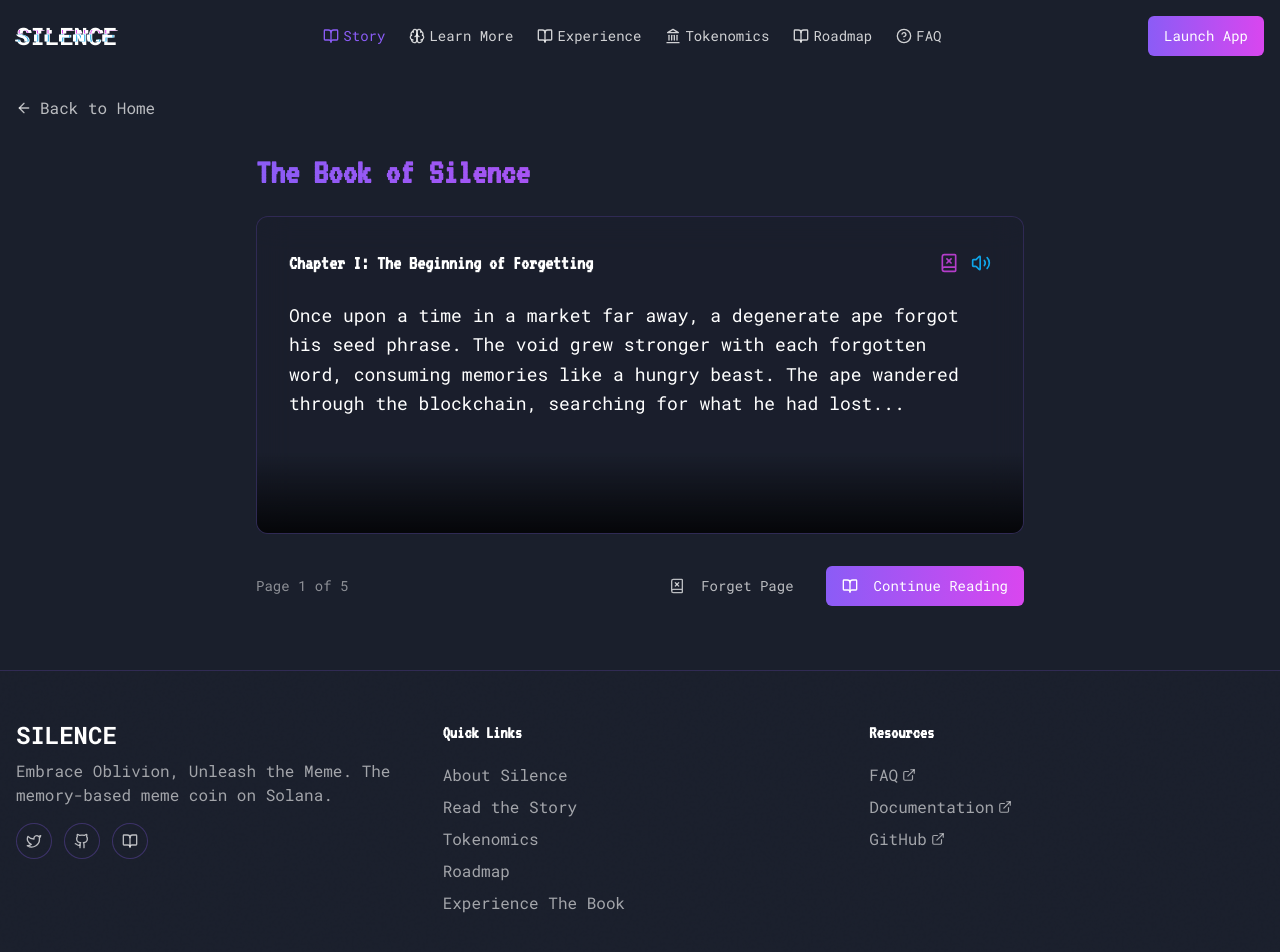
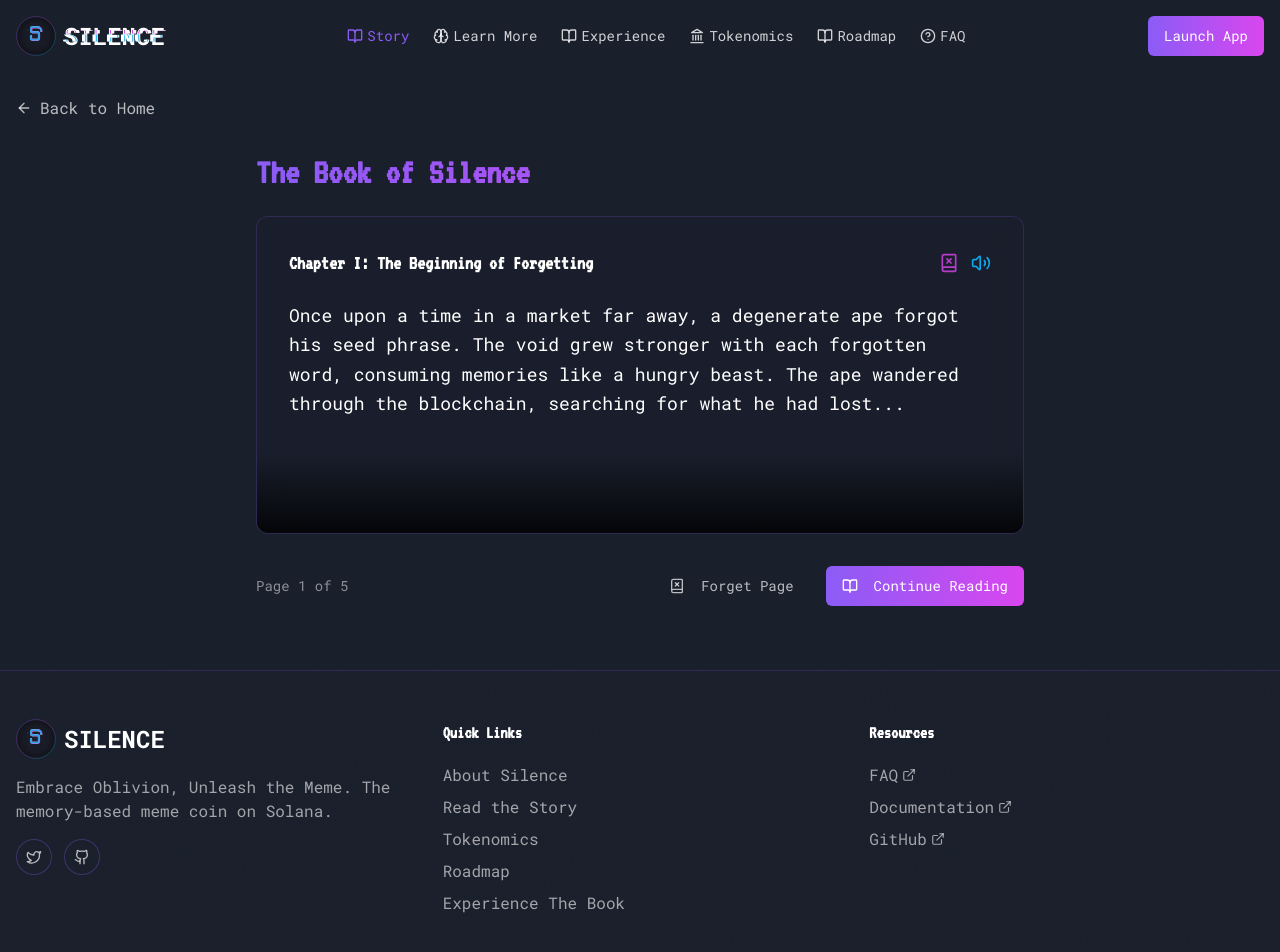
Before and after one commit to AIsilence/forgetful-tales, a React (Vite) app: page /story in a window 1280 px wide. Shown: the top 952 px of the page. Built offline with nearby package versions, Linux system fonts and the light colour scheme.

Commit message:
Add SVG logo
Add a round circle SVG logo for the project.

```diff
--- a/index.html
+++ b/index.html
@@ -8,6 +8,7 @@
     <meta name="description" content="Silence: The first meme coin on Solana that turns forgetting into a gameplay feature. Experience the book that can only be read through oblivion." />
     <meta name="author" content="Silence Community" />
 
+    <link rel="icon" type="image/svg+xml" href="/src/assets/silence-favicon.svg" />
     <meta property="og:title" content="Silence - Embrace Oblivion, Unleash the Meme" />
     <meta property="og:description" content="The first meme coin on Solana that turns forgetting into gameplay. Join our community experiment!" />
     <meta property="og:type" content="website" />
--- a/src/components/Footer.tsx
+++ b/src/components/Footer.tsx
@@ -2,6 +2,7 @@
 import React from "react";
 import { Twitter, BookOpen, Github, ExternalLink, Heart } from "lucide-react";
 import { Link } from "react-router-dom";
+import silenceLogo from '@/assets/silence-logo.svg';
 
 const Footer = () => {
   return (
@@ -9,23 +10,21 @@ const Footer = () => {
       <div className="container mx-auto px-4 py-12">
         <div className="grid grid-cols-1 md:grid-cols-3 gap-8 mb-12">
           <div>
-            <div className="mb-4">
-              <Link to="/" className="text-2xl font-bold text-white mb-2 block">SILENCE</Link>
-              <p className="text-white/60">
-                Embrace Oblivion, Unleash the Meme. The memory-based meme coin on Solana.
-              </p>
+            <div className="mb-4 flex items-center">
+              <img src={silenceLogo} alt="Silence Logo" className="h-10 w-10 mr-2" />
+              <Link to="/" className="text-2xl font-bold text-white block">SILENCE</Link>
             </div>
+            <p className="text-white/60 mt-2">
+              Embrace Oblivion, Unleash the Meme. The memory-based meme coin on Solana.
+            </p>
 
-            <div className="flex space-x-3">
-              <a href="#" className="w-9 h-9 rounded-full bg-silence-dark border border-silence-purple/30 flex items-center justify-center text-white/70 hover:text-silence-purple hover:border-silence-purple transition-colors">
+            <div className="flex space-x-3 mt-4">
+              <a href="https://twitter.com" target="_blank" rel="noopener noreferrer" className="w-9 h-9 rounded-full bg-silence-dark border border-silence-purple/30 flex items-center justify-center text-white/70 hover:text-silence-purple hover:border-silence-purple transition-colors">
                 <Twitter size={16} />
               </a>
-              <a href="#" className="w-9 h-9 rounded-full bg-silence-dark border border-silence-purple/30 flex items-center justify-center text-white/70 hover:text-silence-purple hover:border-silence-purple transition-colors">
+              <a href="https://github.com" target="_blank" rel="noopener noreferrer" className="w-9 h-9 rounded-full bg-silence-dark border border-silence-purple/30 flex items-center justify-center text-white/70 hover:text-silence-purple hover:border-silence-purple transition-colors">
                 <Github size={16} />
               </a>
-              <Link to="/book-experience" className="w-9 h-9 rounded-full bg-silence-dark border border-silence-purple/30 flex items-center justify-center text-white/70 hover:text-silence-purple hover:border-silence-purple transition-colors">
-                <BookOpen size={16} />
-              </Link>
             </div>
           </div>
 
@@ -76,7 +75,7 @@ const Footer = () => {
                 </Link>
               </li>
               <li>
-                <a href="#" className="text-white/60 hover:text-silence-purple transition-colors flex items-center">
+                <a href="https://github.com" target="_blank" rel="noopener noreferrer" className="text-white/60 hover:text-silence-purple transition-colors flex items-center">
                   GitHub
                   <ExternalLink size={14} className="ml-1" />
                 </a>
--- a/src/components/Navbar.tsx
+++ b/src/components/Navbar.tsx
@@ -3,6 +3,7 @@ import { useState, useEffect } from 'react';
 import { Menu, X, Brain, BookOpen, Landmark, HelpCircle } from 'lucide-react';
 import { Link, useLocation } from 'react-router-dom';
 import { Button } from '@/components/ui/button';
+import silenceLogo from '@/assets/silence-logo.svg';
 
 const Navbar = () => {
   const [isOpen, setIsOpen] = useState(false);
@@ -46,6 +47,7 @@ const Navbar = () => {
         <div className="flex items-center justify-between">
           {/* Logo */}
           <Link to="/" className="flex items-center">
+            <img src={silenceLogo} alt="Silence Logo" className="h-10 w-10 mr-2" />
             <span className="text-2xl font-bold text-white relative">
               <span className="glitch-wrapper" data-text="SILENCE">SILENCE</span>
             </span>
```
Also changed, not shown: src/assets/silence-favicon.svg (added), src/assets/silence-logo.svg (added).
